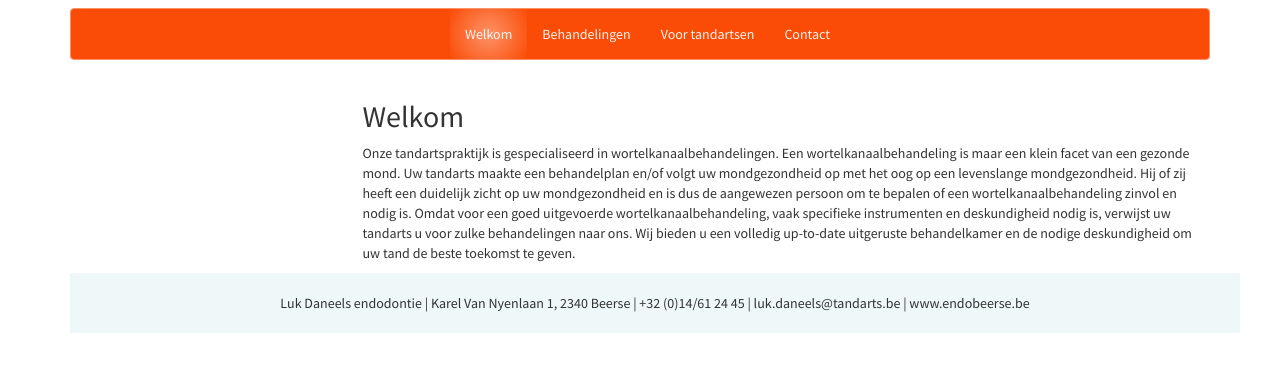
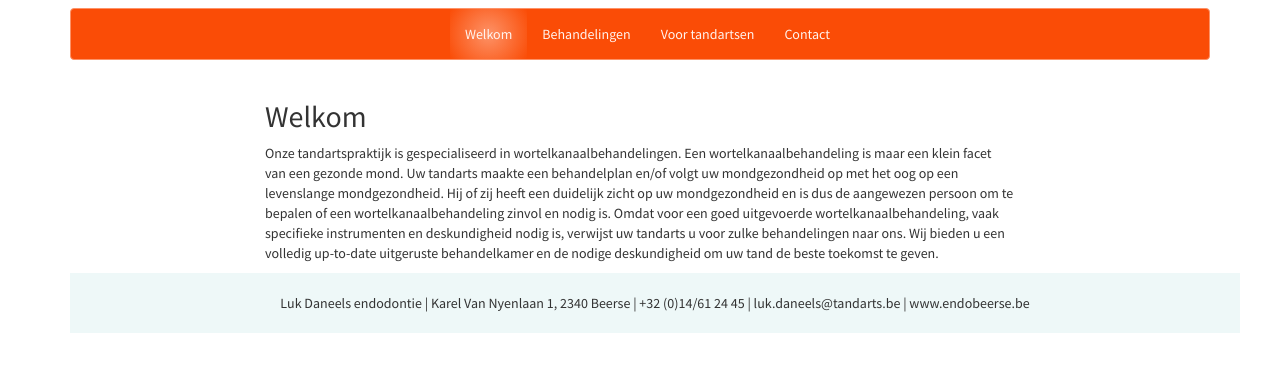
Before and after one commit to Sharp6/endobeerse, a plain HTML site: page welkom.html in a window 1280 px wide. Shown: the part 231-602 px from the top of the page. Drawn offline with Linux system fonts and the light colour scheme.

Commit message:
bladspiegels aangepast

```diff
--- a/welkom.html
+++ b/welkom.html
@@ -50,17 +50,22 @@
 
     <div class="row">
 
-        <aside class="col-sm-3">
+        <aside class="col-sm-2">
 
         </aside>
 
-        <section class="col-sm-9">
+        <section class="col-sm-8">
             <article>
                 <h2>Welkom</h2>
                 <p>Onze tandartspraktijk is gespecialiseerd in wortelkanaalbehandelingen. Een wortelkanaalbehandeling is maar een klein facet van een gezonde mond. Uw tandarts maakte een behandelplan en/of volgt uw mondgezondheid op met het oog op een levenslange mondgezondheid. Hij of zij heeft een duidelijk zicht op uw mondgezondheid en is dus de aangewezen persoon om te bepalen of een wortelkanaalbehandeling zinvol en nodig is. Omdat voor een goed uitgevoerde wortelkanaalbehandeling, vaak specifieke instrumenten en deskundigheid nodig is, verwijst uw tandarts u voor zulke behandelingen naar ons. Wij bieden u een volledig up-to-date uitgeruste behandelkamer en de nodige deskundigheid om uw tand de beste toekomst te geven.</p>
             </article>
 
         </section> <!-- end column -->
+
+
+        <aside class="col-md-2">
+        </aside>
+
     </div> <!-- end row -->
 
     <footer class="container">
```
Also changed, not shown: contact.html (+4 -1 lines), voorTandartsen.html (+6 -3 lines).
